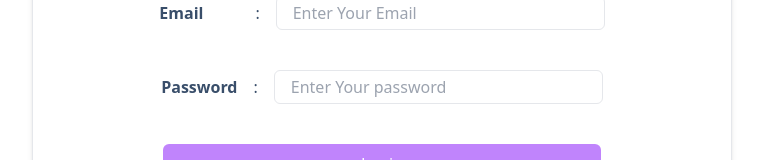
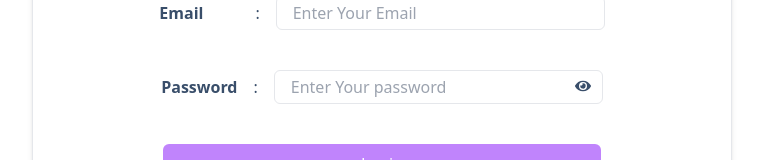
Before and after one commit to MinKhant21/Phone_shop_web, a React (Vite) app: page /dashboard/login in a window 1280 px wide. Shown: the part 336-496 px from the top of the page, without its empty margins (258-1021 px from the left). Built offline with nearby package versions, Linux system fonts and the light colour scheme.

Commit message:
pwdShowHide

```diff
--- a/src/pages/dashboard/Login.tsx
+++ b/src/pages/dashboard/Login.tsx
@@ -1,5 +1,7 @@
-
+import { useState } from "react";
+import { FaEye ,FaEyeSlash } from "react-icons/fa";
 export default function Login() {
+  const [show,setShow] = useState(true);
   const HandleLogin = () => {
 
   }
@@ -13,9 +15,18 @@ export default function Login() {
           <label htmlFor="" className=" font-sans font-bold mr-9">Email</label>:
           <input type="text" name="email" className=" w-1/2 p-1 rounded-md border pl-4" placeholder="Enter Your Email" />
         </div>
-        <div className=" flex justify-center items-center gap-4 mt-10">
+        <div className=" flex justify-center items-center gap-4 mt-10  ">
           <label htmlFor="" className=" font-sans font-bold ">Password</label>:
-          <input type="text" name="password" className=" w-1/2 p-1 rounded-md bg-white border pl-4" placeholder="Enter Your password" />
+            <div className="w-1/2  relative">
+              <input type={`${show ? 'password' : 'text'}`} name="password" className="w-full p-1 rounded-md bg-white border pl-4" placeholder="Enter Your password" />
+              <div className=" absolute top-2 right-3 cursor-pointer" onClick={()=>setShow(!show)}>
+                {
+                  show ?
+                  <FaEye/> :
+                  <FaEyeSlash/>
+                }
+              </div>
+            </div>
         </div>
         <div className="flex justify-center items-center mt-10">
           <button  onClick={HandleLogin} className=" p-2 bg-purple-400 text-white w-2/3 rounded-md">Login</button>
```
